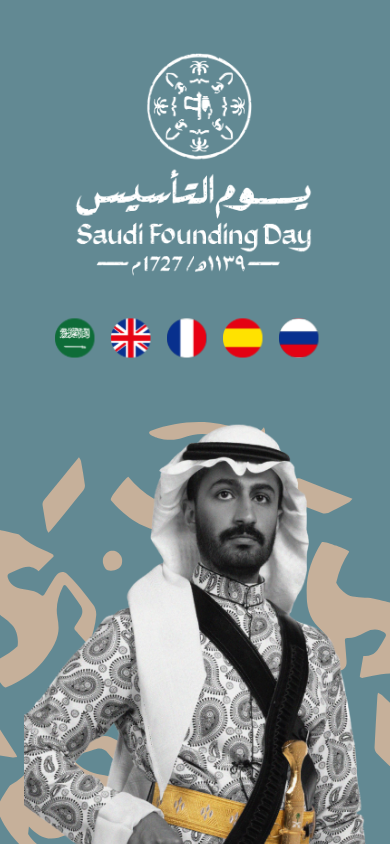
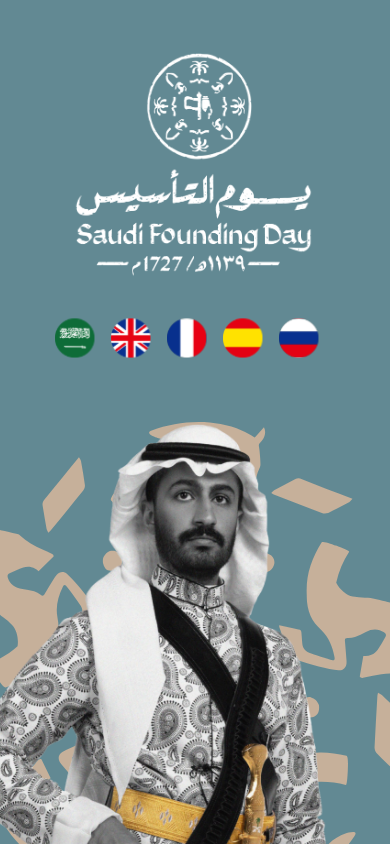
Before and after one commit to drRamzywork/saudi-foundation-day, a Next.js app: page / in a window 390 px wide. Built offline with nearby package versions, Linux system fonts and the light colour scheme.

Commit message:
person image fix

```diff
--- a/src/components/Home/BgSection/index.module.scss
+++ b/src/components/Home/BgSection/index.module.scss
@@ -10,13 +10,13 @@
       // max-height: 250px;
       max-height: 50vh;
     }
-
     img {
       height: 288px;
       object-fit: contain;
+      @media screen and (max-width: 450px) {
+        margin-right: 82px;
 
-      @media screen and (max-width: 450px) {
-        height: 427px;
+        height: 432px;
       }
     }
   }
```
